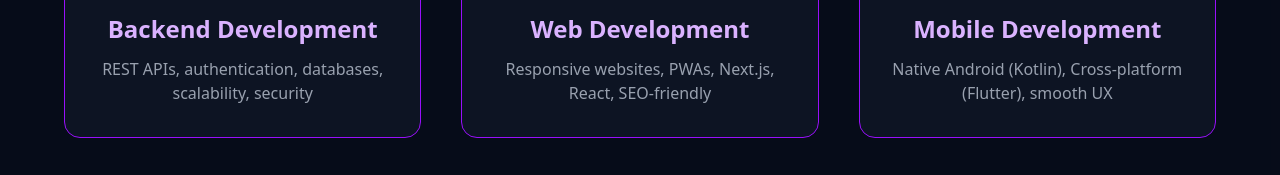
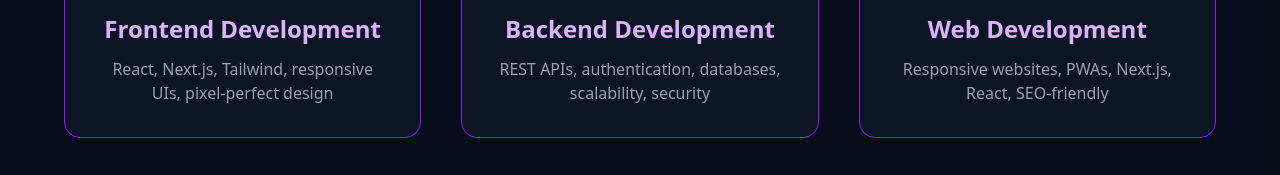
Before and after one commit to PatrickBita/PatrickBita.github.io, a website: page docs/index.html in a window 1280 px wide. Shown: the part 1894-2069 px from the top of the page. Drawn offline with Linux system fonts and the light colour scheme.

Commit message:
Tricka portfolio live2

```diff
--- a/docs/index.html
+++ b/docs/index.html
@@ -100,12 +100,18 @@
     </div>
   </section>
 
-  <!-- Core Skills & Expertise – “Backend Development” instead of Algorithms & DSA -->
+  <!-- Core Skills & Expertise –-->
   <section id="skills" class="py-20 px-6 bg-gray-900/30">
     <div class="max-w-6xl mx-auto">
       <h2 class="text-4xl md:text-5xl font-bold text-center mb-16">Core Skills & Expertise</h2>
       <div class="grid grid-cols-1 md:grid-cols-3 gap-10">
-        <!-- Backend Development (replaced Algorithms & DSA) -->
+        <!-- Frontend Development -->
+        <div class="p-8 bg-gray-900/70 rounded-2xl border border-purple-600 text-center hover:scale-105 transition group">
+          <img src="https://cdn.jsdelivr.net/gh/devicons/devicon/icons/react/react-original.svg" alt="Frontend" class="w-20 h-20 mx-auto mb-4 group-hover:scale-110 transition"/>
+          <h3 class="text-2xl font-bold text-purple-300">Frontend Development</h3>
+          <p class="text-gray-400 mt-3">React, Next.js, Tailwind, responsive UIs, pixel-perfect design</p>
+        </div>
+        <!-- Backend Development -->
         <div class="p-8 bg-gray-900/70 rounded-2xl border border-purple-600 text-center hover:scale-105 transition group">
           <img src="https://cdn.jsdelivr.net/gh/devicons/devicon/icons/nodejs/nodejs-original.svg" alt="Backend" class="w-20 h-20 mx-auto mb-4 group-hover:scale-110 transition"/>
           <h3 class="text-2xl font-bold text-purple-300">Backend Development</h3>
```
